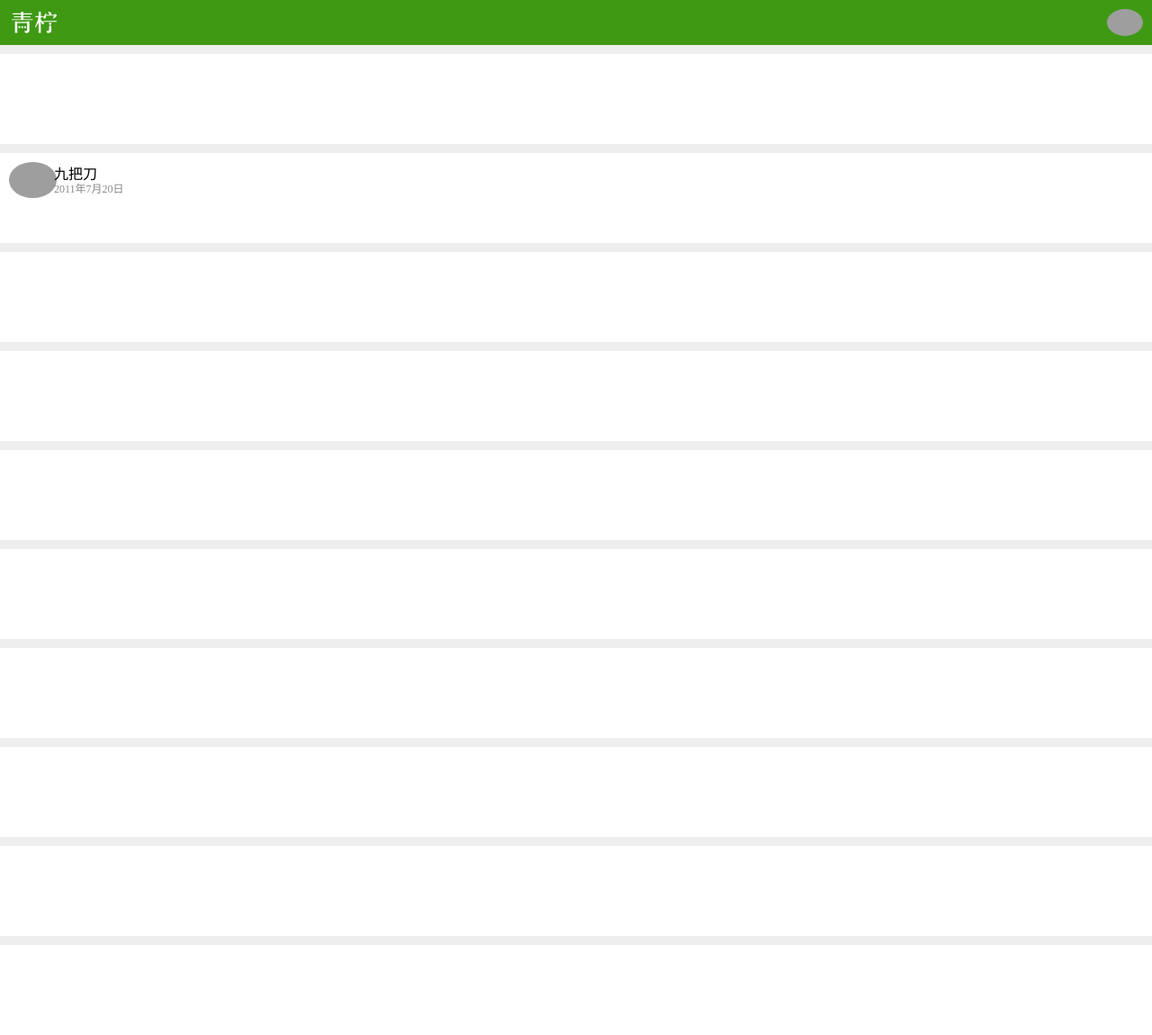
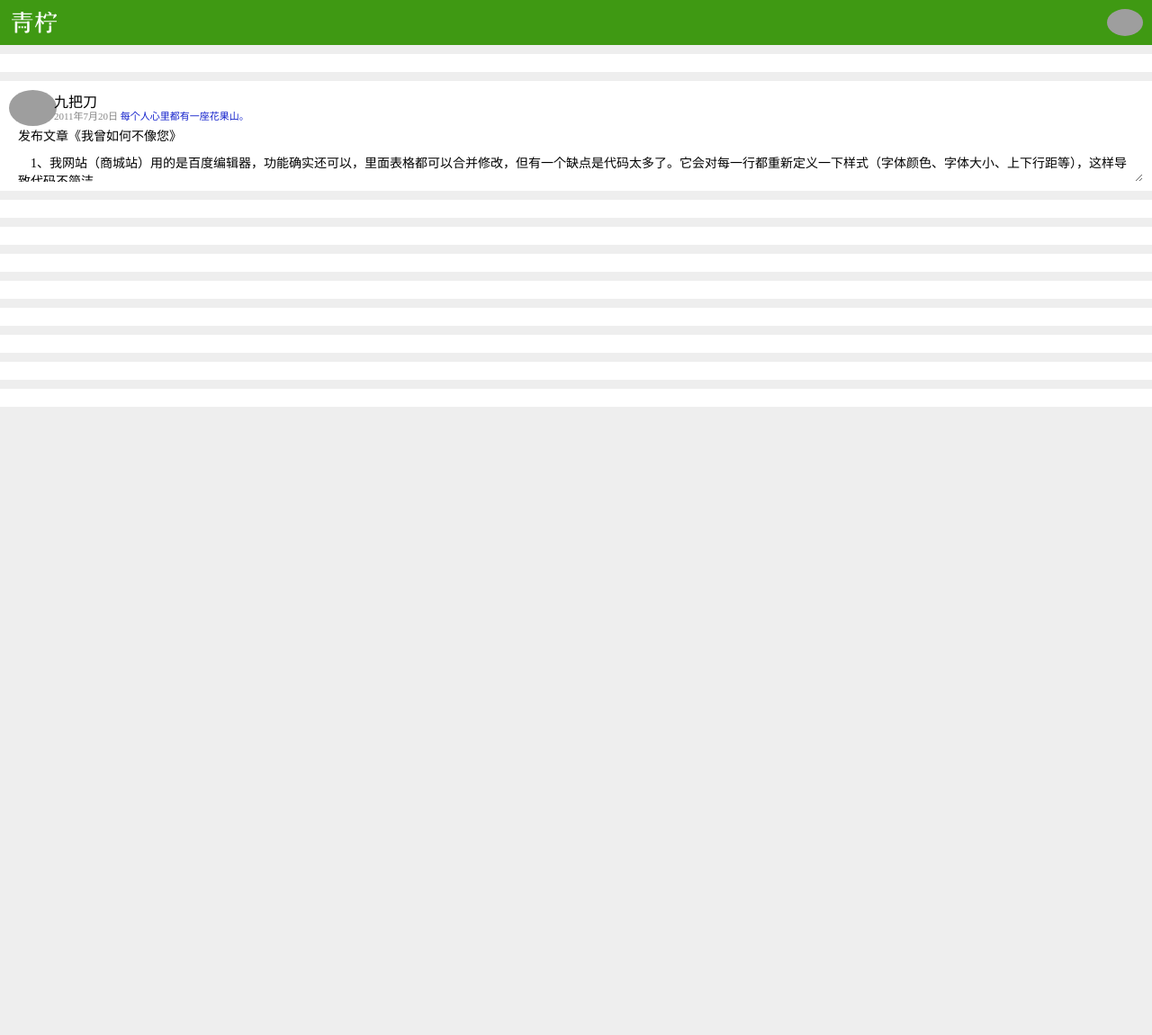
Before and after one commit to Jyonn/QingningWork, a Django app: page / in a window 1280 px wide. Shown: the whole page at 90% size. After the commit the page ends 452 px from the top, so only its background shows below. Run offline with Django 3.2, Linux system fonts and the light colour scheme; grey boxes are pictures that could not be loaded.

Commit message:
center页面

```diff
--- a/static_files/v2/css/style.css
+++ b/static_files/v2/css/style.css
@@ -157,12 +157,13 @@ hr {
     margin-top: 50px;
     overflow-y:scroll;
 }
-    .work-list .work-item {
-        margin-top: 10px;
-        padding-top: 10px;
-        background: #FFF;
-        height: 90px;
-    }
+.work-list .work-item {
+    margin-top: 10px;
+    padding-top: 10px;
+    padding-bottom: 10px;
+    background: #FFF;
+    /*height: 90px;*/
+}
     .work-list .work-item .writer-avatar {
         position: absolute;
         left: 0;
@@ -175,11 +176,40 @@ hr {
         margin: 0;
         font-size: 16px;
     }
-    .work-list .work-item .work-time {
+    .work-list .work-item .sub-title {
         position: absolute;
         left: 60px;
-        color: #888888;
-        font-size: 12px;
         margin-top: 20px;
         margin-bottom: 0;
+        font-size: 11px;
+        white-space: nowrap;
     }
+        .work-list .work-item .sub-title .work-time {
+            color: #888888;
+            margin: 0;
+            display: inline;
+        }
+        .work-list .work-item .sub-title .introduce {
+            color: #1422CC;
+            margin: 0;
+            display: inline;
+            text-overflow: ellipsis;
+            overflow: hidden;
+        }
+    .work-list .work-item label {
+        margin: 40px 10px 0;
+        border: none;
+    }
+        .work-list .work-item label .work-title {
+            font-size: 14px;
+            margin: 0 0 0 10px;
+        }
+        .work-list .work-item label .preview-content {
+            padding: 10px 10px 0 10px;
+            display: block;
+            width: 100%;
+            border: none;
+            outline: none;
+            font-size: 14px;
+            font-family: "PingFang SC", "San Francisco", "等线", "STHeiti", serif!important;
+        }
--- a/templates/v2/center.html
+++ b/templates/v2/center.html
@@ -15,7 +15,20 @@
         <div class="work-item">
             <img class="avatar writer-avatar" src="/user/avatar/default-avatar-02.jpg">
             <p class="writer-name">九把刀</p>
-            <p class="work-time">2011年7月20日</p>
+            <div class="sub-title">
+                <p class="work-time">2011年7月20日</p>
+                <p class="introduce">每个人心里都有一座花果山。</p>
+            </div>
+            <label for="textarea">
+                <p class="work-title">发布文章《我曾如何不像您》</p>
+                <textarea class="preview-content" readonly>
+    1、我网站（商城站）用的是百度编辑器，功能确实还可以，里面表格都可以合并修改，但有一个缺点是代码太多了。它会对每一行都重新定义一下样式（字体颜色、字体大小、上下行距等），这样导致代码不简洁。
+
+    2、更要命的是，我网站放了很多表格，导致代码更多。问：电商网站内容都是图片，我想用文字展现出来，但表格代码又那么多，很纠结。请问怎么解决？
+
+    所以，有什么好用的编辑器推荐？还有就是表格是截图还是直接贴？
+                </textarea>
+            </label>
         </div>
         <div class="work-item"></div>
         <div class="work-item"></div>
```
